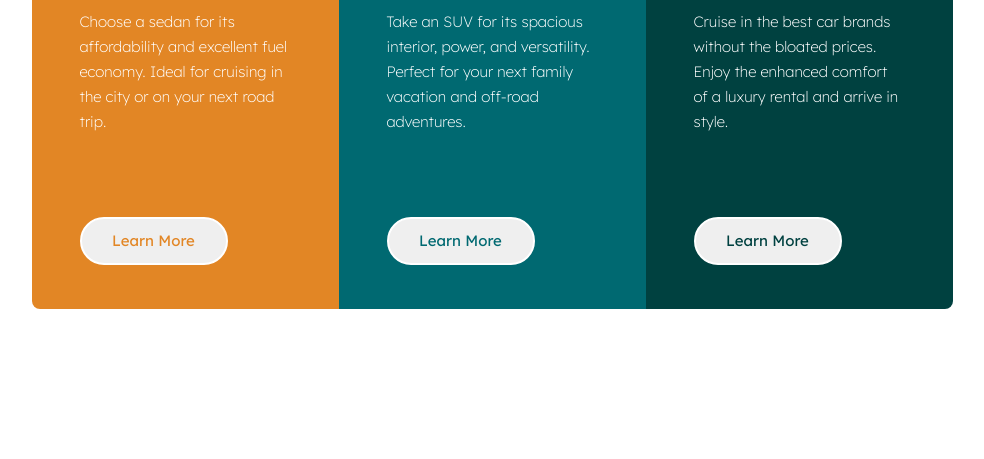
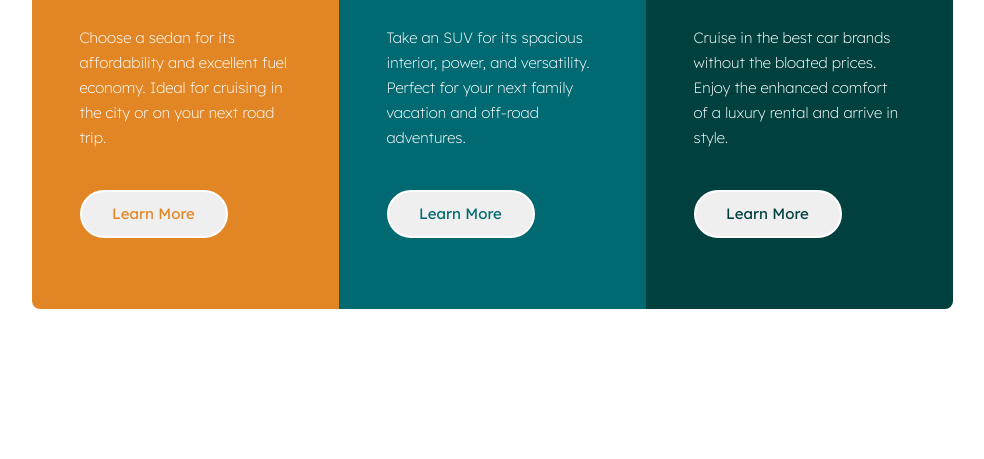
Before and after one commit to cthulhuscode/3_column-preview-card-component, a plain HTML site: page index.html in a window 1280 px wide. Shown: the part 341-800 px from the top of the page, without its empty margins (148-1132 px from the left). Drawn offline with Linux system fonts and the light colour scheme.

Commit message:
using gap instead of margin-top

```diff
--- a/style.css
+++ b/style.css
@@ -36,6 +36,10 @@ body{
   height: var(--article-height);
 
   padding: 48px;
+
+  display: flex;
+  flex-flow: column nowrap;
+  gap: 40px;
 }
 
 .item > img{
@@ -49,8 +53,6 @@ body{
   font-weight: 700;
   line-height: 47.88px;
   color: #fff;
-
-  margin-top: 35px;
 }
 
 .item > p{
@@ -59,8 +61,6 @@ body{
   font-size: 15px;
   line-height: 25px;
   color: #fff;
-
-  margin-top: 25px;
 }
 
 button[type="button"]{
@@ -76,8 +76,6 @@ button[type="button"]{
   line-height: 25px;
 
   cursor: pointer;
-
-  margin-top: 83px;
 }
 
 .item:nth-child(1) > button {
```
